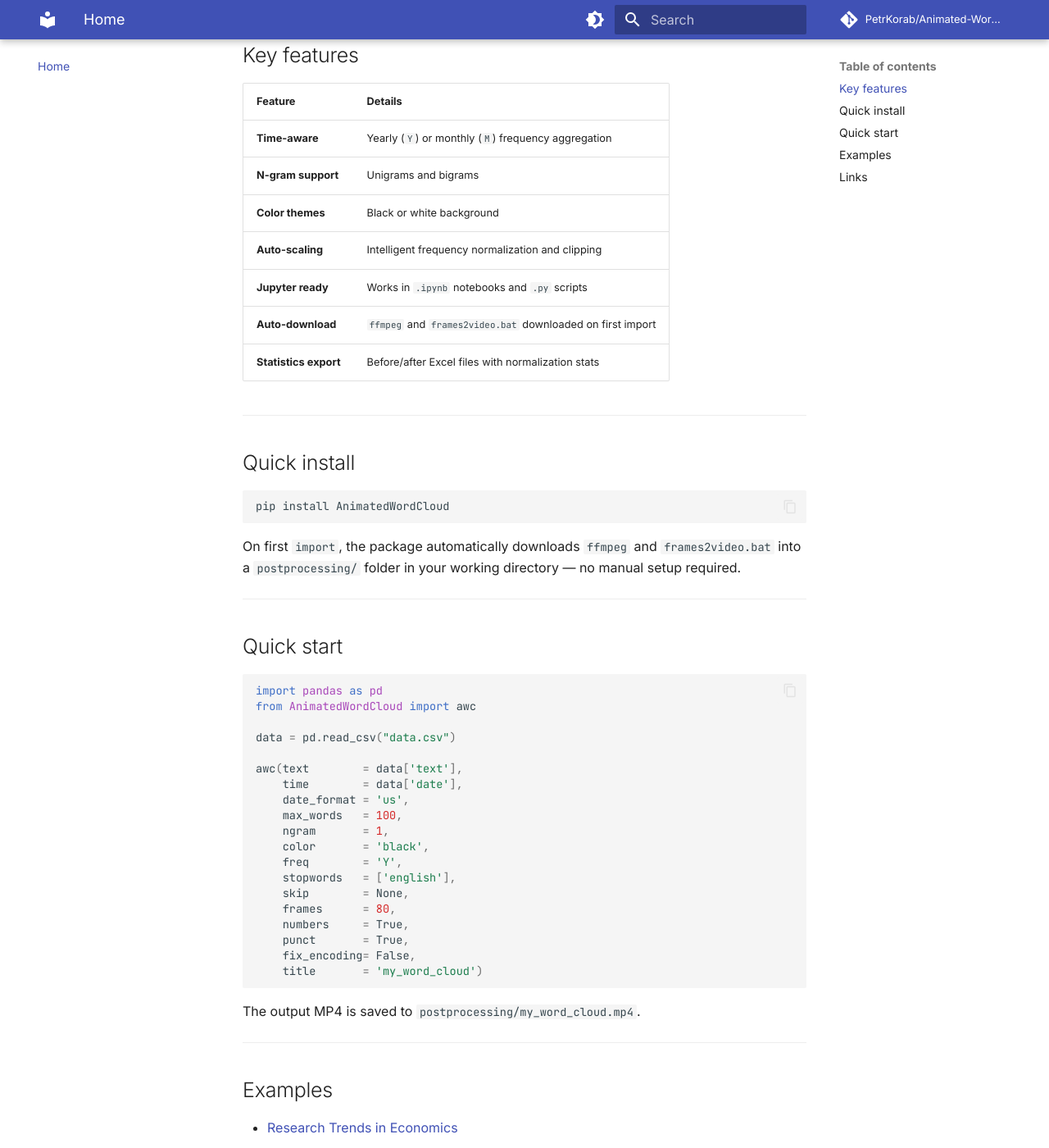
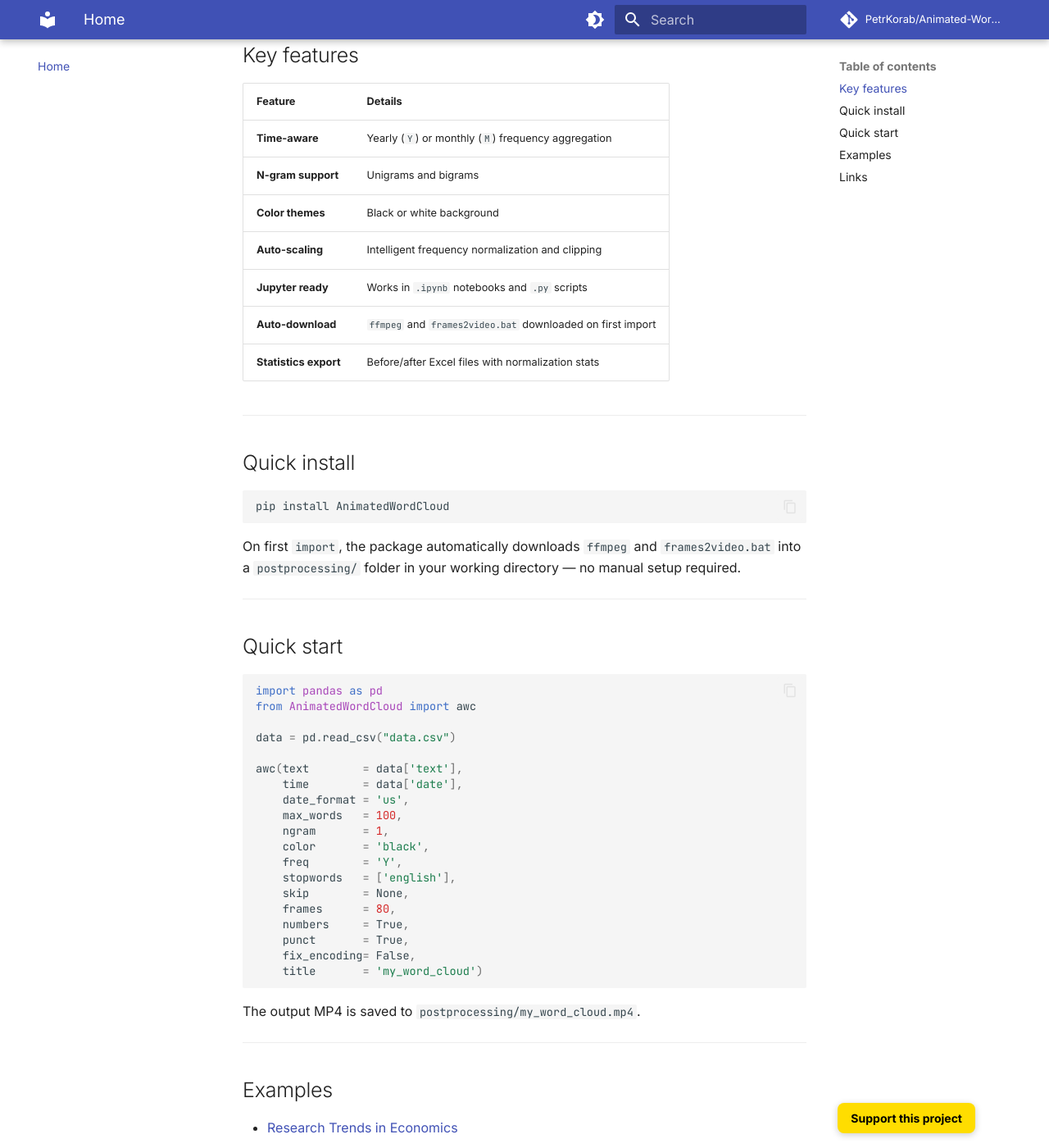
Before and after one commit to PetrKorab/Animated-Word-Cloud, an MkDocs documentation site: the page built from docs/index.md, in a window 1280 px wide and 1400 px high, scrolled down 584 px. Shown: the whole window at 82% size. Built offline with MkDocs 1.6.1 and Material for MkDocs 9.7.7, drawn with Linux system fonts in a browser that asks for light colours; comment, search, counter and statistics services are not loaded.

Commit message:
Add permanent Support this project button next to BMC widget
Co-authored-by: Cursor <cursoragent@cursor.com>

```diff
--- a/docs/overrides/main.html
+++ b/docs/overrides/main.html
@@ -2,12 +2,38 @@
 
 {% block scripts %}
   {{ super() }}
+  <style>
+    #support-btn {
+      position: fixed;
+      bottom: 18px;
+      right: 90px;
+      z-index: 999;
+      background: #FFDD00;
+      color: #000;
+      font-weight: 600;
+      font-size: 14px;
+      padding: 10px 16px;
+      border-radius: 8px;
+      text-decoration: none;
+      box-shadow: 0 2px 8px rgba(0,0,0,.2);
+      white-space: nowrap;
+    }
+    #support-btn:hover {
+      background: #f0ce00;
+      box-shadow: 0 4px 12px rgba(0,0,0,.3);
+    }
+  </style>
+  <a id="support-btn"
+     href="https://buymeacoffee.com/petrkorab"
+     target="_blank" rel="noopener">
+    Support this project
+  </a>
   <script data-name="BMC-Widget"
           data-cfasync="false"
           src="https://cdnjs.buymeacoffee.com/1.0.0/widget.prod.min.js"
           data-id="petrkorab"
           data-description="Support me on Buy me a coffee!"
-          data-message="Support this project"
+          data-message=""
           data-color="#FFDD00"
           data-position="Right"
           data-x_margin="18"
```
